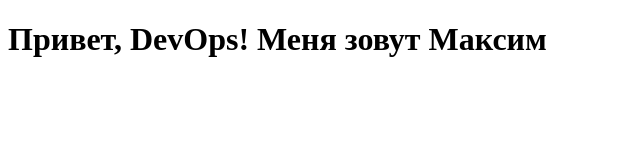
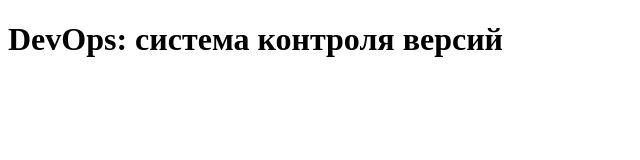
Before and after one commit to GuPer636/PR_1, a plain HTML site: page index.html in a window 1280 px wide. Shown: the whole page, without its empty margins (0-640 px from the left). Drawn offline with Linux system fonts and the light colour scheme.

Commit message:
Update title in main

```diff
--- a/index.html
+++ b/index.html
@@ -5,6 +5,6 @@
     <title>DevOps</title>
 </head>
 <body>
-    <h1>Привет, DevOps! Меня зовут Максим</h1>
+    <h1>DevOps: система контроля версий</h1>
 </body>
 </html>
```
